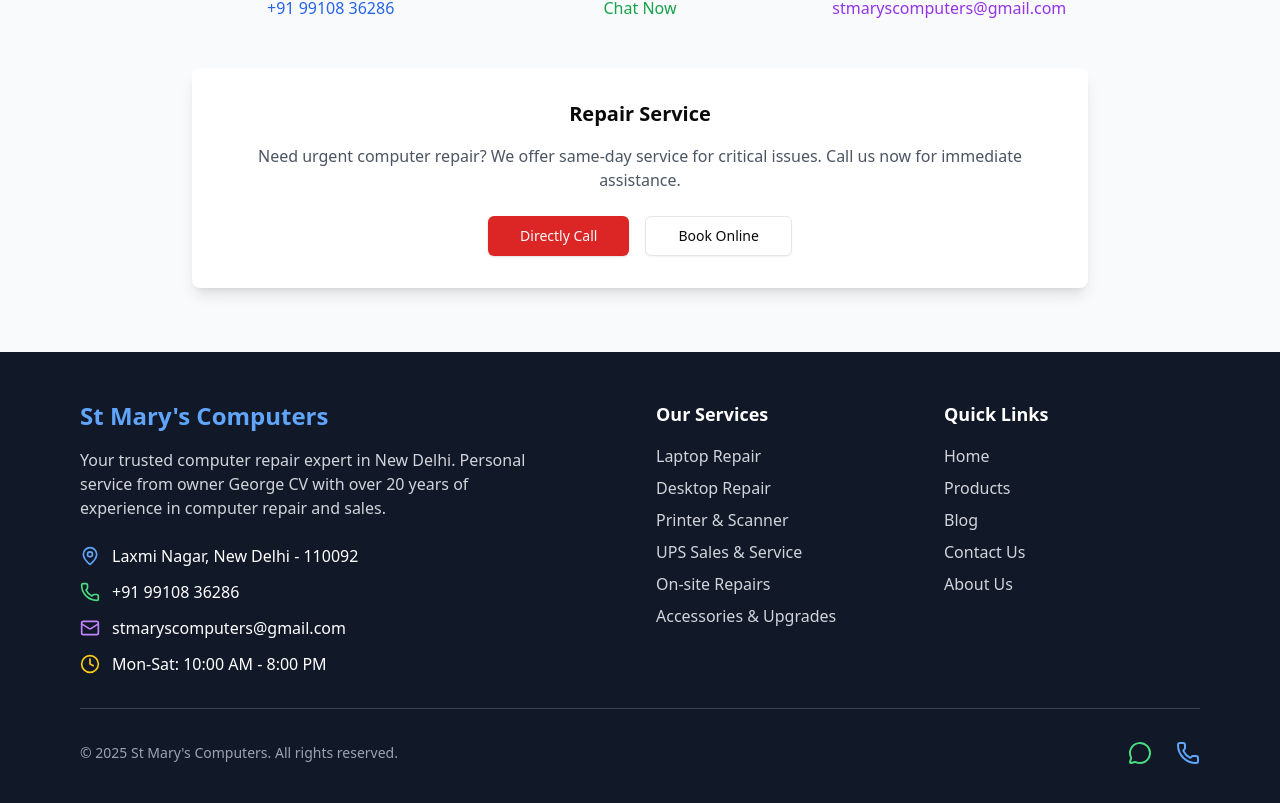
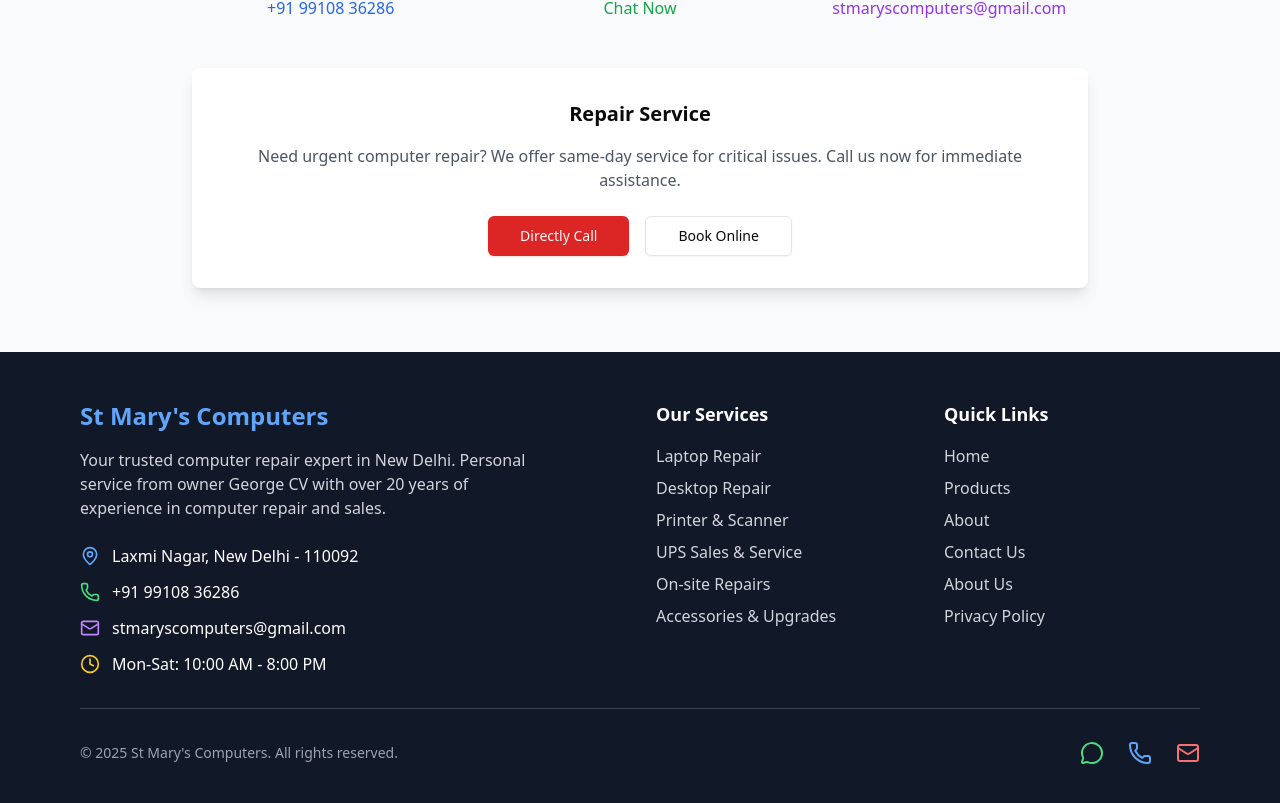
Before and after one commit to dariogeorge21/st-marys-computers, a Next.js app: page / in a window 1280 px wide. Shown: the part 1596-2399 px from the top of the page. Built offline with nearby package versions, Linux system fonts and the light colour scheme.

Commit message:
Update footer links to replace Blog with About and add Privacy Policy link

```diff
--- a/components/footer.tsx
+++ b/components/footer.tsx
@@ -91,8 +91,8 @@ export function Footer() {
                 </Link>
               </li>
               <li>
-                <Link href="/blog" className="hover:text-blue-300">
-                  Blog
+                <Link href="/about" className="hover:text-blue-300">
+                  About
                 </Link>
               </li>
               <li>
@@ -103,6 +103,11 @@ export function Footer() {
               <li>
                 <Link href="/about" className="hover:text-blue-300">
                   About Us
+                </Link>
+              </li>
+              <li>
+                <Link href="/privacy-policy" className="hover:text-blue-300">
+                  Privacy Policy
                 </Link>
               </li>
             </ul>
@@ -130,6 +135,12 @@ export function Footer() {
               >
                 <Phone className="w-6 h-6" />
               </a>
+              <a
+                href="mailto:stmaryscomputers@gmail.com"
+                className="text-red-400 hover:text-red-300"
+              >
+                <Mail className="w-6 h-6" />
+              </a>
             </div>
           </div>
         </div>
```
